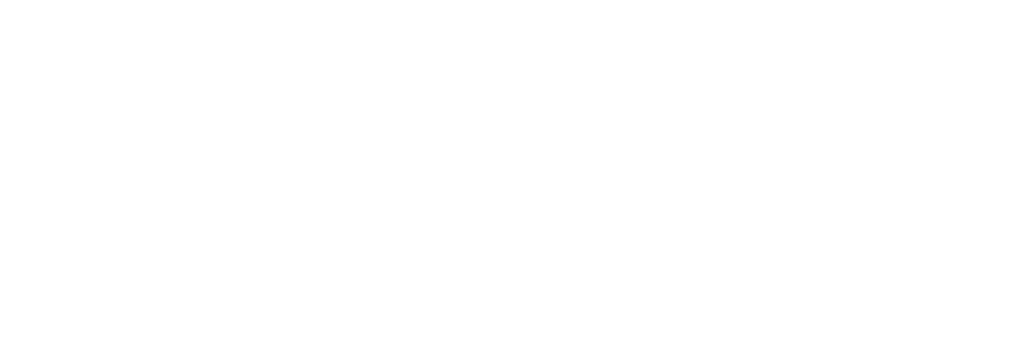
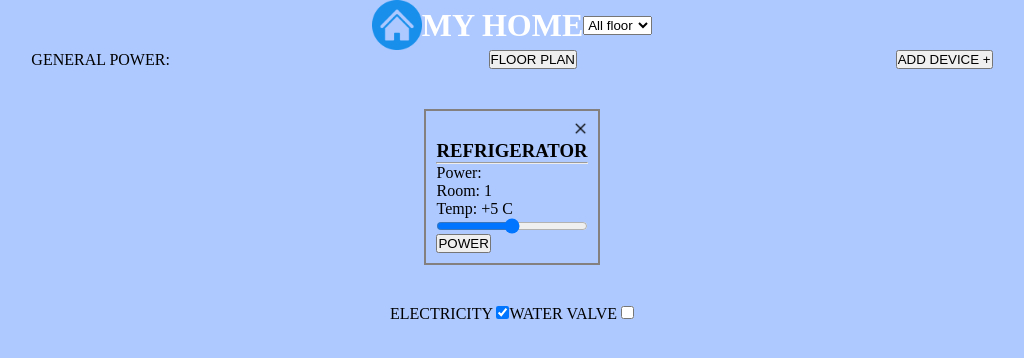
Before and after one commit to premiumderyn/smart-home, a plain HTML site: page index.html in a window 1280 px wide. Shown: the whole page, without its empty margins (128-1152 px from the left). Drawn offline with Linux system fonts and the light colour scheme.

Commit message:
markup and demo-styling finished

```diff
--- a/index.html
+++ b/index.html
@@ -1,10 +1,115 @@
 <!DOCTYPE html>
 <html lang="en">
-<head>
-    <meta charset="UTF-8">
-    <title>Title</title>
-</head>
-<body>
+  <head>
+    <link rel="stylesheet" href="styles.css" />
+    <meta charset="UTF-8" />
+    <meta name="viewport" content="width=device-width, initial-scale=1.0" />
+  </head>
+  <title>SMART-HOME</title>
+  <body>
+    <header id="header">
+      <div id="header-controls">
+        <div id="header-logo">
+          <img id="header-home-icon" src="home-button.png" alt="house icon" />
+          <h1 id="header-title">MY HOME</h1>
+        </div>
+        <div id="header-buttons">
+          <select id="room-select">
+            <option value="all">All floor</option>
+            <option value="room-1">Room 1</option>
+            <option value="room-2">Room 2</option>
+            <option value="room-3">Room 3</option>
+          </select>
+        </div>
+      </div>
+    </header>
+    <main id="main">
+      <div id="top-panel">
+        <div id="general-statistic">
+          <p id="general-power-label">GENERAL POWER:</p>
+        </div>
+        <div id="detailed-statistics">
+          <div id="floor-plan-wrapper">
+            <button id="btn-floor-plan">FLOOR PLAN</button>
+          </div>
+        </div>
+        <div id="todo-button">
+          <div id="add-device-wrapper">
+            <button id="btn-add-device">ADD DEVICE +</button>
+          </div>
+        </div>
+      </div>
+      <section class="devices">
+        <div class="device">
+          <div class="device__remove">
+            <img class="device__remove-icon" src="cross.png" alt="cross icon" />
+          </div>
 
-</body>
+          <div class="device__header">
+            <h3 class="device__title">REFRIGERATOR</h3>
+            <hr class="device__divider" />
+          </div>
+
+          <div class="device__info">
+            <p class="device__power">Power:</p>
+            <p class="device__room">Room: 1</p>
+
+            <div class="device__temperature">
+              <p class="device__temperature-value">Temp: +5 C</p>
+              <input
+                class="device__temperature-range"
+                type="range"
+                min="0"
+                max="100"
+                value="50"
+              />
+            </div>
+          </div>
+
+          <button class="device__power-button">POWER</button>
+        </div>
+      </section>
+    </main>
+
+    <footer id="footer" class="bottom-panel">
+      <div id="electricity-toggle" class="toggle-group">
+        <span id="electricity-label">ELECTRICITY</span>
+        <label class="switch">
+          <input id="electricity-checkbox" type="checkbox" checked />
+          <span class="slider"></span>
+        </label>
+      </div>
+
+      <div id="water-toggle" class="toggle-group">
+        <span id="water-label">WATER VALVE</span>
+        <label class="switch">
+          <input id="water-checkbox" type="checkbox" />
+          <span class="slider"></span>
+        </label>
+      </div>
+    </footer>
+    <!--MODAL FORM-->
+    <!--<div id="add-device-modal" class="modal-overlay">-->
+    <!--    <div id="add-device-window" class="modal-window">-->
+    <!--        <span id="modal-close-btn" class="close-btn">&times;</span>-->
+    <!--        <h2 id="modal-title">Add New Device</h2>-->
+
+    <!--        <form id="add-device-form">-->
+    <!--            <label for="device-name-input">Device Name:</label>-->
+    <!--            <input id="device-name-input" type="text" />-->
+
+    <!--            <label for="device-power-input">Power (W):</label>-->
+    <!--            <input id="device-power-input" type="number" />-->
+
+    <!--            <label for="device-room-input">Room:</label>-->
+    <!--            <input id="device-room-input" type="number" />-->
+
+    <!--            <button id="save-device-btn" type="submit" class="save-btn">-->
+    <!--                SAVE DEVICE-->
+    <!--            </button>-->
+    <!--        </form>-->
+    <!--    </div>-->
+    <!--</div>-->
+    <script src="index.js"></script>
+  </body>
 </html>
--- /dev/null
+++ b/styles.css
@@ -0,0 +1,119 @@
+*,
+*::after,
+*::before {
+  box-sizing: border-box;
+  margin: 0;
+  padding: 0;
+}
+
+:root {
+  scroll-behavior: smooth;
+}
+
+body {
+  background-color: #aec9ff;
+}
+#header {
+  #header-controls {
+    display: flex;
+    justify-content: center;
+    align-items: center;
+    flex-direction: column;
+    @media (min-width: 720px) {
+      flex-direction: row;
+    }
+    #header-logo {
+      display: flex;
+      justify-content: space-between;
+      align-items: center;
+      flex-direction: row;
+      #header-home-icon {
+        height: 50px;
+        width: 50px;
+      }
+      #header-title {
+        color: #ffffff;
+      }
+    }
+  }
+}
+#main {
+  #top-panel {
+    display: flex;
+    align-items: center;
+    justify-content: space-around;
+    flex-direction: column;
+    @media (min-width: 720px) {
+      flex-direction: row;
+    }
+    #general-statistics {
+    }
+    #detailed-statistics {
+    }
+    #todo-button {
+    }
+  }
+  .devices {
+    margin: 40px;
+    display: flex;
+    align-items: center;
+    justify-content: center;
+    flex-direction: column;
+    text-align: left;
+    @media (min-width: 720px) {
+      flex-direction: row;
+    }
+    .device {
+      padding: 10px;
+      border: 2px solid;
+      border-color: #848080;
+      .device__remove {
+        /*display: flex;*/
+        /*align-items: flex-end;*/
+        text-align: right;
+        .device__remove-icon {
+          height: 15px;
+        }
+      }
+      .device__temperature {
+        display: flex;
+        flex-direction: column;
+        /*  input direction?  */
+      }
+    }
+  }
+}
+#footer {
+  display: flex;
+  justify-content: center;
+  align-items: center;
+  flex-direction: column;
+  @media (min-width: 720px) {
+    flex-direction: row;
+  }
+  #electricity-toggle {
+  }
+}
+#add-device-modal {
+  margin: 100px;
+  border: 2px solid red;
+  #add-device-window {
+    text-align: center;
+    /*display: flex;*/
+    /*flex-direction: column;*/
+    /*align-items: center;*/
+    /*justify-content: center;*/
+    #modal-close-btn {
+      text-align: right;
+      display: block;
+      /*justify-content: center;*/
+      /*align-items: flex-end;*/
+    }
+    #add-device-form {
+      display: flex;
+      flex-direction: column;
+      align-items: center;
+      justify-content: center;
+    }
+  }
+}
```
Also changed, not shown: FIGMA DESIGN/Main menu.jpg (added), FIGMA DESIGN/Main menu_modal.jpg (added), cross.png (added), home-button.png (added), index.js (added).
